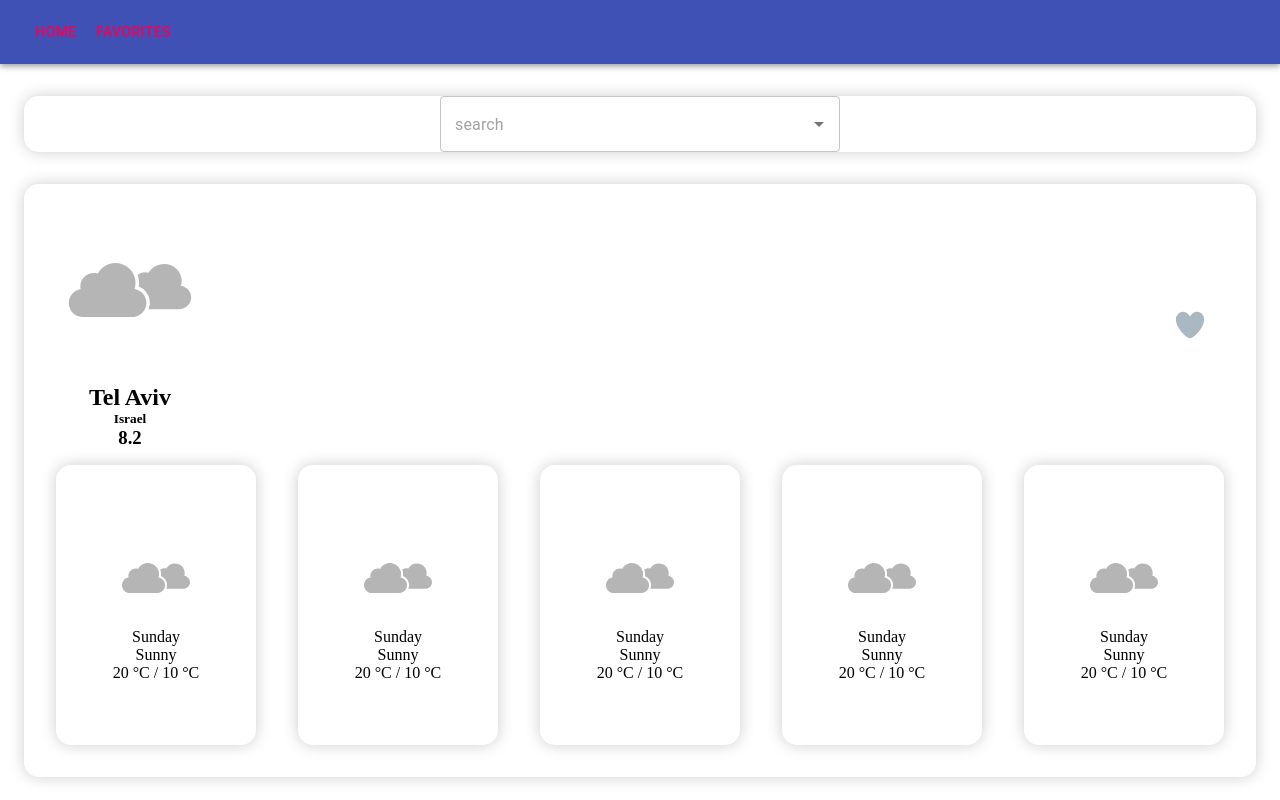
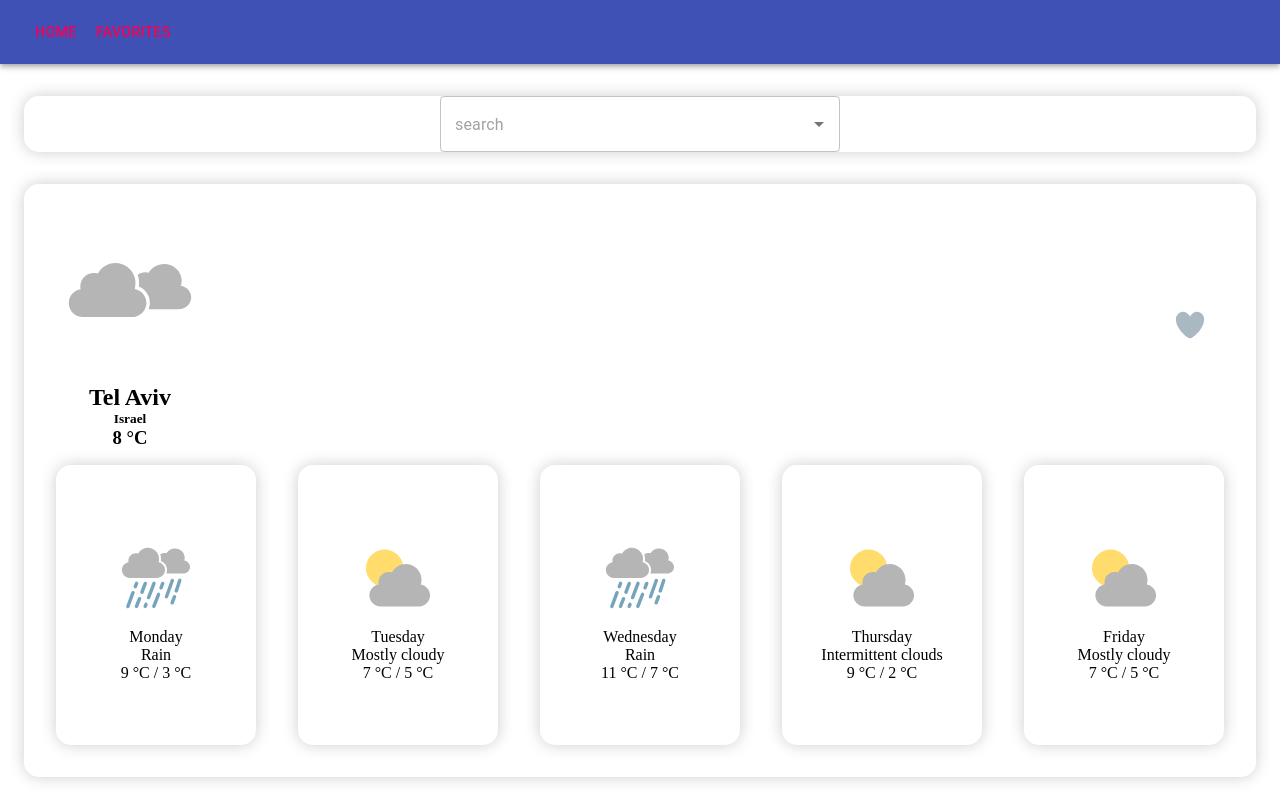
Before and after one commit to orlovse/weather-app, a React (Create React App) app: page /home in a window 1280 px wide. Built offline with nearby package versions, Linux system fonts and the light colour scheme.

Commit message:
change mock data to data from state

```diff
--- a/src/components/currentWeatherCard/index.tsx
+++ b/src/components/currentWeatherCard/index.tsx
@@ -2,27 +2,46 @@ import React, { FC } from 'react';
 import { Box } from '@material-ui/core';
 import Skeleton from '@material-ui/lab/Skeleton';
 import { getIcon } from 'utils/geyIcons';
-import { currentWeather, searchCity } from 'mockData';
+import { connect, ConnectedProps } from 'react-redux';
+import { ApplicationState } from 'store/types';
+import { currentWeatherSelector } from 'store/selectors/currentWeather.selector';
+import { currentCitySelector } from 'store/selectors/localUserOptions.selector';
 
-const CurrentWeatherCard: FC = () => {
-	const iconSrc = getIcon(currentWeather[0].WeatherIcon);
-	const img = iconSrc ? (
-		<img width="180px" src={iconSrc} alt="weather-icon"></img>
-	) : (
-		<Skeleton variant="circle" width={100} height={100} />
-	);
+const connector = connect((state: ApplicationState) => ({
+	currentWeather: currentWeatherSelector(state),
+	currentCity: currentCitySelector(state),
+}));
+
+type PropsFromRedux = ConnectedProps<typeof connector>;
+
+const CurrentWeatherCard: FC<PropsFromRedux> = ({ currentWeather, currentCity }: PropsFromRedux) => {
+	const isFahrenheit = false;
+	let currentTemperature = null;
+	let img = <Skeleton variant="circle" width={100} height={100} />;
+	if (currentWeather) {
+		currentTemperature = isFahrenheit
+			? currentWeather.imperialT.toString() + ' F'
+			: Math.round(currentWeather.metricT).toString() + ' \u00b0C';
+		const iconSrc = getIcon(currentWeather.icon);
+		img = iconSrc ? (
+			<img width="180px" src={iconSrc} alt="weather-icon"></img>
+		) : (
+			<Skeleton variant="circle" width={100} height={100} />
+		);
+	}
+
 	return (
 		<Box>
 			<div>{img}</div>
 			<div>
 				<div>
-					<h2>{searchCity[0].LocalizedName || <Skeleton width={120} />}</h2>
-					<h5>{searchCity[0].Country.LocalizedName || <Skeleton width={120} />} </h5>
+					<h2>{currentCity.name || <Skeleton width={120} />}</h2>
+					<h5>{currentCity.country || <Skeleton width={120} />} </h5>
 				</div>
-				<h3>{currentWeather[0].Temperature.Metric.Value || <Skeleton width={60} />}</h3>
+				<h3>{currentTemperature || <Skeleton width={60} />}</h3>
 			</div>
 		</Box>
 	);
 };
 
-export default CurrentWeatherCard;
+export default connector(CurrentWeatherCard);
--- a/src/components/mainContainer/index.tsx
+++ b/src/components/mainContainer/index.tsx
@@ -1,25 +1,28 @@
 import React, { FC } from 'react';
 import { Grid, Box } from '@material-ui/core';
 import CurrentWeatherCard from 'components/currentWeatherCard';
-import { fiveDays } from 'mockData';
 import WeatherCard from 'components/weatherCard';
 import AnimatedHeart from 'components/animatedHeart';
 import { connect, ConnectedProps } from 'react-redux';
 import { ApplicationState } from 'store/types';
 import { currentCityKeySelector } from 'store/selectors/localUserOptions.selector';
+import { currentWeatherSelector } from 'store/selectors/currentWeather.selector';
+import { fiveDaysWeatherSelector } from 'store/selectors/fiveDaysWeather.selector';
 
 const connector = connect((state: ApplicationState) => ({
 	currentCityKey: currentCityKeySelector(state),
+	currentWeather: currentWeatherSelector(state),
+	fiveDaysWeather: fiveDaysWeatherSelector(state),
 }));
 
 type PropsFromRedux = ConnectedProps<typeof connector>;
 
-const MainContainer: FC<PropsFromRedux> = ({ currentCityKey }: PropsFromRedux) => {
+const MainContainer: FC<PropsFromRedux> = ({ currentCityKey, currentWeather, fiveDaysWeather }: PropsFromRedux) => {
 	const cardsList =
-		fiveDays.DailyForecasts.length > 1
-			? fiveDays.DailyForecasts.map(weatherData => (
-					<Grid item xs={12} md={6} lg="auto" key={weatherData.Date}>
-						<WeatherCard />
+		fiveDaysWeather && fiveDaysWeather.length > 1
+			? fiveDaysWeather.map(weatherData => (
+					<Grid item xs={12} md={6} lg="auto" key={weatherData.date}>
+						<WeatherCard weatherData={weatherData} />
 					</Grid>
 			  ))
 			: [1, 2, 3, 4, 5].map(item => (
--- a/src/components/weatherCard/index.tsx
+++ b/src/components/weatherCard/index.tsx
@@ -1,28 +1,39 @@
 import React, { FC } from 'react';
 import { Grid } from '@material-ui/core';
 import Skeleton from '@material-ui/lab/Skeleton';
-import { currentWeather } from 'mockData';
 import { getIcon } from 'utils/geyIcons';
 import { StyledWeatherCard } from 'styles/sharedStyle';
-import { connect } from 'react-redux';
-// import { celsiusToFahrenheit } from 'utils/helpers';
+// import { connect } from 'react-redux';
+import { FiveDaysWeather } from 'store/types/fiveDaysWeather.types';
+import { celsiusToFahrenheit } from 'utils/helpers';
 
-const WeatherCard: FC = () => {
+interface Props {
+	weatherData?: FiveDaysWeather;
+}
+const WeatherCard: FC<Props> = ({ weatherData }: Props) => {
 	const isFahrenheit = false;
-	const phrase = 'Sunny';
-	const weekday = 'Sunday';
-	// const max = isFahrenheit ? celsiusToFahrenheit(maximum) : Math.round(maximum);
-	// const min = isFahrenheit ? celsiusToFahrenheit(minimum) : Math.round(minimum);
-	const max = 20;
-	const min = 10;
-	const mark = isFahrenheit ? 'F' : '\u00b0C';
-	const stringTemperature = `${max} ${mark} / ${min} ${mark}`;
-	const iconSrc = getIcon(currentWeather[0].WeatherIcon);
-	const img = iconSrc ? (
-		<img width="100px" src={iconSrc} alt="weather-icon"></img>
-	) : (
-		<Skeleton variant="circle" width={80} height={80} />
-	);
+	let phrase = null;
+	let weekday = null;
+	let stringTemperature = null;
+	let img = <Skeleton variant="circle" width={80} height={80} />;
+	if (weatherData) {
+		phrase = weatherData.text;
+		weekday = new Date(weatherData.date).toLocaleDateString('en-US', {
+			weekday: 'long',
+		});
+		const max = isFahrenheit ? celsiusToFahrenheit(weatherData.maxT) : Math.round(weatherData.maxT);
+		const min = isFahrenheit ? celsiusToFahrenheit(weatherData.minT) : Math.round(weatherData.minT);
+
+		const mark = isFahrenheit ? 'F' : '\u00b0C';
+		stringTemperature = `${max} ${mark} / ${min} ${mark}`;
+
+		const iconSrc = getIcon(weatherData.icon);
+		img = iconSrc ? (
+			<img width="100px" src={iconSrc} alt="weather-icon"></img>
+		) : (
+			<Skeleton variant="circle" width={80} height={80} />
+		);
+	}
 
 	return (
 		<StyledWeatherCard>
@@ -36,4 +47,4 @@ const WeatherCard: FC = () => {
 	);
 };
 
-export default connect()(WeatherCard);
+export default WeatherCard;
--- /dev/null
+++ b/src/store/selectors/currentWeather.selector.ts
@@ -0,0 +1,3 @@
+import { ApplicationState } from 'store/types';
+
+export const currentWeatherSelector = (state: ApplicationState) => state.currentWeather.data;
--- /dev/null
+++ b/src/store/selectors/fiveDaysWeather.selector.ts
@@ -0,0 +1,3 @@
+import { ApplicationState } from 'store/types';
+
+export const fiveDaysWeatherSelector = (state: ApplicationState) => state.fiveDaysWeather.data;
--- a/src/store/types/fiveDaysWeather.types.ts
+++ b/src/store/types/fiveDaysWeather.types.ts
@@ -8,7 +8,7 @@ export interface IFiveDaysWeatherState {
 	data: FiveDaysWeather[] | null;
 }
 
-type FiveDaysWeather = {
+export type FiveDaysWeather = {
 	date: string;
 	maxT: number;
 	minT: number;
--- a/src/store/types/index.ts
+++ b/src/store/types/index.ts
@@ -1,12 +1,16 @@
 import { ILocalUserState, LocalUserActions } from './localUserOptions.types';
 import { RouterState } from 'connected-react-router';
+import { ICurrentWeatherState, CurrentWeatherActions } from './currentWeather.types';
+import { IFiveDaysWeatherState, FiveDaysActions } from './fiveDaysWeather.types';
 // import type { IStoreState, Action } from './storeA.types';
 
 // The top-level state object
 export interface ApplicationState {
 	localUserOptions: ILocalUserState;
+	currentWeather: ICurrentWeatherState;
+	fiveDaysWeather: IFiveDaysWeatherState;
 	// storeA: IStoreState;
 	router: RouterState;
 }
 // chain with | add the rest actions types
-export type AppAction = LocalUserActions;
+export type AppAction = LocalUserActions | CurrentWeatherActions | FiveDaysActions;
```
